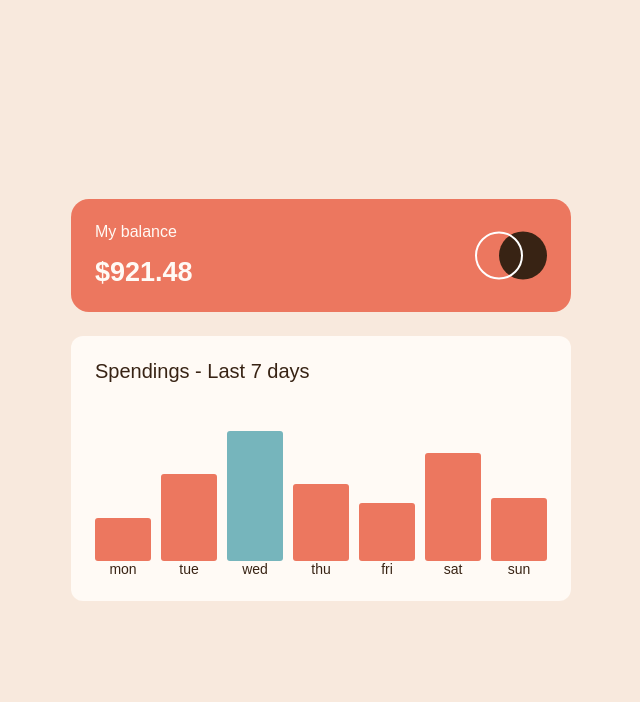
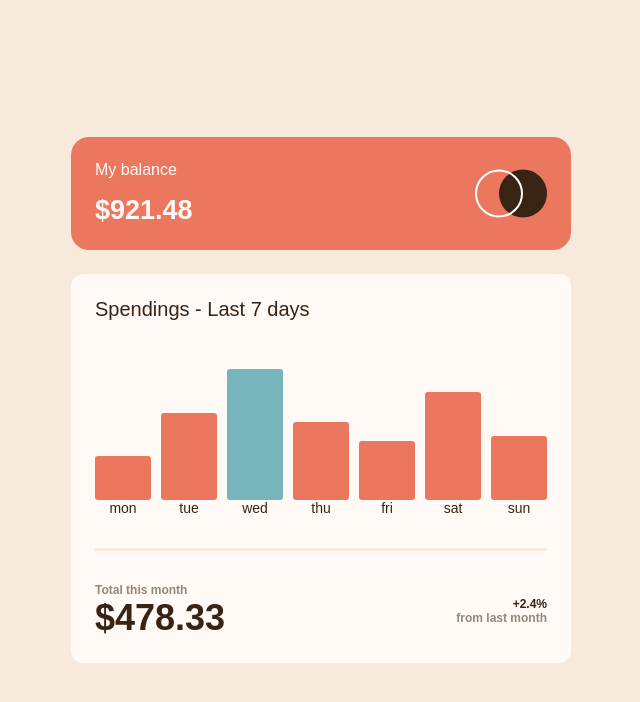
Before and after one commit to MatheusTrindade5201/expenses-chart-component-main, a React (Vite) app: page / in a window 1280 px wide. Shown: the top 702 px of the page, without its empty margins (319-959 px from the left). Built offline with nearby package versions, Linux system fonts and the light colour scheme.

Commit message:
feat: creating the total section

```diff
--- a/src/component/Chart/style.js
+++ b/src/component/Chart/style.js
@@ -4,6 +4,8 @@ export const ChartWrapper = styled.div`
     display: flex;
     justify-content: space-between;
     align-items: flex-end;
+    padding-bottom: 2rem;
+    border-bottom: 3px solid ${props => props.theme.colors.cream};
 `
 
 export const Bar = styled.div`
--- a/src/component/Spendings/index.jsx
+++ b/src/component/Spendings/index.jsx
@@ -1,4 +1,5 @@
 import Chart from "../Chart"
+import Total from "../Total"
 import { SpendingsWrapper, Title } from "./style"
 
 const Spendings = () => {
@@ -6,6 +7,7 @@ const Spendings = () => {
         <SpendingsWrapper>
             <Title>Spendings - Last 7 days</Title>
             <Chart />
+            <Total />
         </SpendingsWrapper>
     )
 }
--- /dev/null
+++ b/src/component/Total/index.jsx
@@ -0,0 +1,18 @@
+import { TotalWrapper } from "./style"
+
+const Total = () => {
+    return (
+        <TotalWrapper>
+            <div className="total">
+                <h3>Total this month</h3>
+                <h2>$478.33</h2>
+            </div>
+            <div className="rase">
+                <p className="percentage">+2.4%</p>
+                <p>from last month</p>
+            </div>
+        </TotalWrapper>
+    )
+}
+
+export default Total
--- /dev/null
+++ b/src/component/Total/style.js
@@ -0,0 +1,28 @@
+import styled from "styled-components";
+
+export const TotalWrapper = styled.div`
+    margin-top: 2rem;
+    display: flex;
+    justify-content: space-between;
+    align-items: center;
+
+    h3, p{
+        font-size: 12px;
+        font-weight: 600;
+        color: ${props => props.theme.colors.mediumBrown}
+    }
+
+    h2{
+        font-size: 36px;
+    }
+
+    .percentage{
+        color: ${props => props.theme.colors.darkBrown}
+    }
+
+    .rase {
+        display: flex;
+        flex-direction: column;
+        align-items: flex-end
+    }
+`
```
